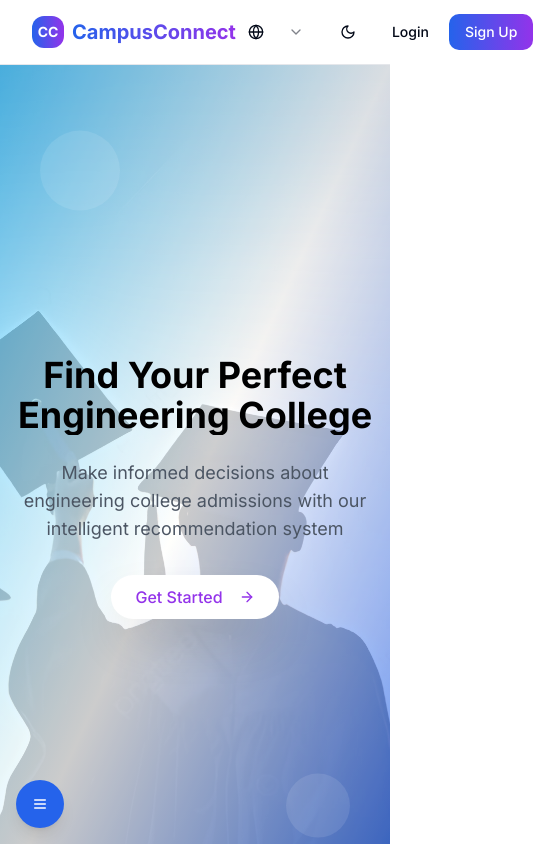
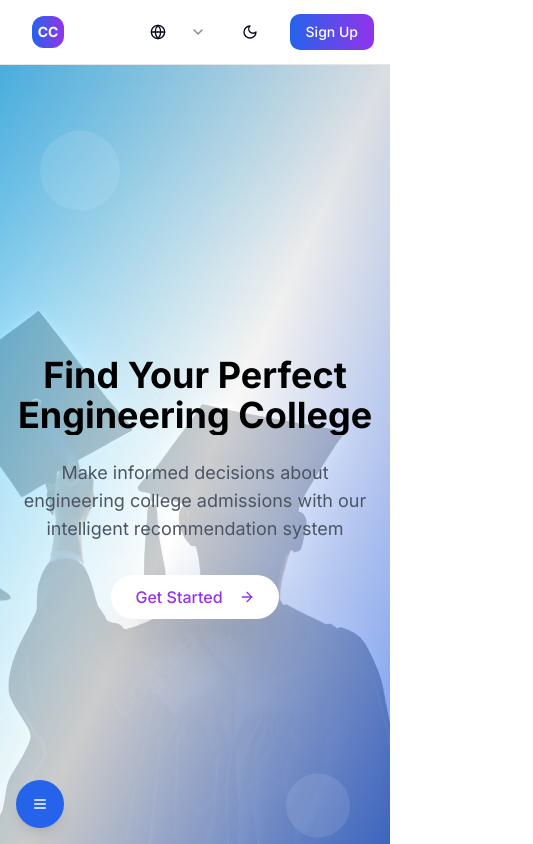
Before and after one commit to Mohanasundaram05/CampusConnect, a Next.js app: page / in a window 390 px wide. Shown: the top 844 px of the page, 533 px wide, since content can reach past the window. Built offline with nearby package versions, Linux system fonts and the light colour scheme.

Commit message:
feat: update Navbar component for improved mobile responsiveness

```diff
--- a/components/navbar.tsx
+++ b/components/navbar.tsx
@@ -36,7 +36,7 @@ export default function Navbar() {
                 <div className="w-8 h-8 bg-gradient-to-r from-blue-600 to-purple-600 rounded-lg flex items-center justify-center">
                   <span className="text-white font-bold text-sm">CC</span>
                 </div>
-                <span className="text-xl font-bold bg-gradient-to-r from-blue-600 to-purple-600 bg-clip-text text-transparent">
+                <span className="hidden sm:inline text-xl font-bold bg-gradient-to-r from-blue-600 to-purple-600 bg-clip-text text-transparent">
                   CampusConnect
                 </span>
               </Link>
@@ -87,7 +87,7 @@ export default function Navbar() {
                   </div>
                 ) : (
                   <>
-                    <Button asChild variant="ghost" size="sm">
+                    <Button asChild variant="ghost" size="sm" className="hidden sm:flex">
                       <Link href="/auth/login">{t("nav.login")}</Link>
                     </Button>
                     <Button
```
